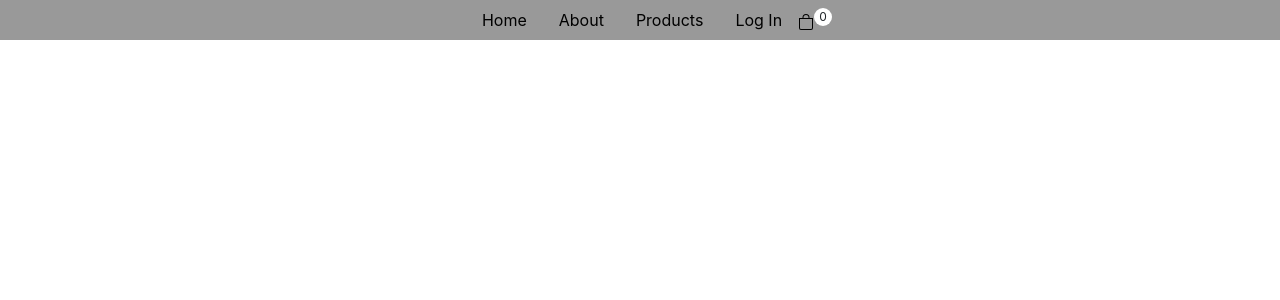
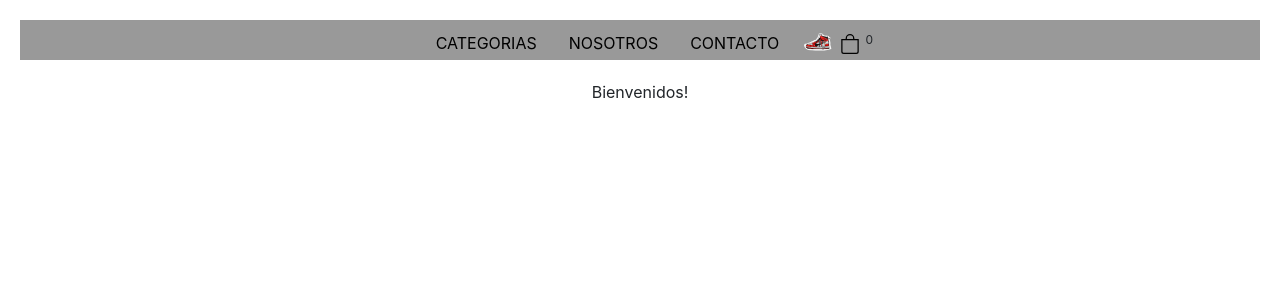
Before and after one commit to tadeomarino/hype-style, a React (Create React App) app: page / in a window 1280 px wide. Shown: the top 300 px of the page. Built offline with nearby package versions, Linux system fonts and the light colour scheme.

Commit message:
ItemListContainer + Logo

```diff
--- a/public/index.html
+++ b/public/index.html
@@ -2,7 +2,7 @@
 <html lang="en">
   <head>
     <meta charset="utf-8" />
-    <link rel="icon" href="%PUBLIC_URL%/favicon.ico" />
+    <link rel="logo" href="../logo.png" />
     <meta name="viewport" content="width=device-width, initial-scale=1" />
     <link href="https://cdn.jsdelivr.net/npm/bootstrap@5.3.0-alpha1/dist/css/bootstrap.min.css" rel="stylesheet" integrity="sha384-GLhlTQ8iRABdZLl6O3oVMWSktQOp6b7In1Zl3/Jr59b6EGGoI1aFkw7cmDA6j6gD" crossorigin="anonymous">
     <meta name="theme-color" content="#000000" />
@@ -10,12 +10,12 @@
       name="description"
       content="Web site created using create-react-app"
     />
-    <link rel="apple-touch-icon" href="%PUBLIC_URL%/logo192.png" />
+    <link rel="logo" href="../src/logo.png" />
     <!--
       manifest.json provides metadata used when your web app is installed on a
       user's mobile device or desktop. See https://developers.google.com/web/fundamentals/web-app-manifest/
     -->
-    <link rel="manifest" href="%PUBLIC_URL%/manifest.json" />
+    <link rel="logo" href="../src/logo.png" />
     <!--
       Notice the use of %PUBLIC_URL% in the tags above.
       It will be replaced with the URL of the `public` folder during the build.
@@ -25,7 +25,7 @@
       work correctly both with client-side routing and a non-root public URL.
       Learn how to configure a non-root public URL by running `npm run build`.
     -->
-    <title>Hype</title>
+    <title>Man</title>
   </head>
   <body>
     <noscript>You need to enable JavaScript to run this app.</noscript>
--- a/src/App.css
+++ /dev/null
@@ -1,38 +0,0 @@
-.App {
-  text-align: center;
-}
-
-.App-logo {
-  height: 40vmin;
-  pointer-events: none;
-}
-
-@media (prefers-reduced-motion: no-preference) {
-  .App-logo {
-    animation: App-logo-spin infinite 20s linear;
-  }
-}
-
-.App-header {
-  background-color: #282c34;
-  min-height: 100vh;
-  display: flex;
-  flex-direction: column;
-  align-items: center;
-  justify-content: center;
-  font-size: calc(10px + 2vmin);
-  color: white;
-}
-
-.App-link {
-  color: #61dafb;
-}
-
-@keyframes App-logo-spin {
-  from {
-    transform: rotate(0deg);
-  }
-  to {
-    transform: rotate(360deg);
-  }
-}
--- a/src/App.js
+++ /dev/null
@@ -1,24 +0,0 @@
-import './App.css';
-
-function App() {
-  return (
-    <div className="App">
-      <header className="App-header">
-
-        <p>
-          Edit <code>src/App.js</code> and save to reload.
-        </p>
-        <a
-          className="App-link"
-          href="https://reactjs.org"
-          target="_blank"
-          rel="noopener noreferrer"
-        >
-          Learn React
-        </a>
-      </header>
-    </div>
-  );
-}
-
-export default App;
--- a/src/components/CartWidget.jsx
+++ b/src/components/CartWidget.jsx
@@ -1,5 +1,5 @@
 import React from "react";
-import bag from '../bag.svg';
+import bag from '../../src/assets/bag.svg';
 import "./styles/CartWidget.css"
 
 const CartWidget = () => {
--- /dev/null
+++ b/src/components/ItemListContainer.jsx
@@ -0,0 +1,14 @@
+import React from 'react'
+import "./styles/ItemListContainer.css"
+
+const ItemListContainer = (props) => {
+
+    return (
+
+        <div className="list-container">
+            {props.greeting}
+        </div>
+  )
+}
+
+export default ItemListContainer
--- a/src/components/Landing.jsx
+++ b/src/components/Landing.jsx
@@ -1,9 +1,16 @@
 import React from 'react'
+import ItemListContainer from './ItemListContainer'
 import NavBar from './NavBar'
+import "./styles/Landing.css"
 
 const Landing = () => {
   return (
+    <>
+
     <NavBar/>
+    <ItemListContainer greeting="Bienvenidos!"/>
+
+    </>
   )
 }
 
--- a/src/components/NavBar.jsx
+++ b/src/components/NavBar.jsx
@@ -1,22 +1,24 @@
 import React from "react";
 import CartWidget from "./CartWidget.jsx";
+import logo from "../../src/assets/logo.png"
 import "./styles/NavBar.css"
 
 function NavBar(props){
+
   return (
+
       <ul class="nav justify-content-center">
         <li class="nav-item">
-    <a class="nav-link active" aria-current="page" href="#">Home</a>
+          <a class="nav-link active" aria-current="page" href="#">CATEGORIAS</a>
         </li>
         <li class="nav-item">
-    <a class="nav-link" href="#">About</a>
+          <a class="nav-link" href="#">NOSOTROS</a>
         </li>
         <li class="nav-item">
-    <a class="nav-link" href="#">Products</a>
+          <a class="nav-link" href="#">CONTACTO</a>
         </li>
-  <li class="nav-item">
-    <a class="nav-link" href="#">Log In</a>
-  </li>
+
+        <img src={logo} alt="logo" width="45" height="45"/>
 
   <CartWidget/>
 
--- a/src/components/styles/CartWidget.css
+++ b/src/components/styles/CartWidget.css
@@ -1,14 +1,14 @@
 .cart-widget {
-    position: relative;
+    position: static;
     cursor: pointer;
-    text-align: right;
+    text-align: right;;
   }
 
   .qty-display {
     display: inline-block;
     width: 18px;
     height: 18px;
-    background-color: white;
+    background-color: transparent;
     border-radius: 50%;
     font-size: 12px;
     position: absolute;
--- /dev/null
+++ b/src/components/styles/ItemListContainer.css
@@ -0,0 +1,3 @@
+.list-container{
+    text-align: center;
+}
--- /dev/null
+++ b/src/components/styles/Landing.css
@@ -0,0 +1,4 @@
+.landing{
+    display: block;
+    background-color: red;
+}
--- a/src/components/styles/NavBar.css
+++ b/src/components/styles/NavBar.css
@@ -4,6 +4,7 @@
     display: flex;
     align-items: center;
     height: 5vh;
+    margin: 20px;
 }
 
 .nav-link{
--- a/src/index.js
+++ b/src/index.js
@@ -1,14 +1,12 @@
 import React from 'react';
 import ReactDOM from 'react-dom/client';
 import './index.css';
-import App from './App';
 import Landing from './components/Landing';
 
 
 const root = ReactDOM.createRoot(document.getElementById('root'));
 root.render(
   <React.StrictMode>
-    {/* <App /> */}
     <Landing/>
   </React.StrictMode>
 );
```
Also changed, not shown: src/assets/bag.svg, src/assets/logo.png (added). Lines whose indentation alone changed are shown as unchanged.
